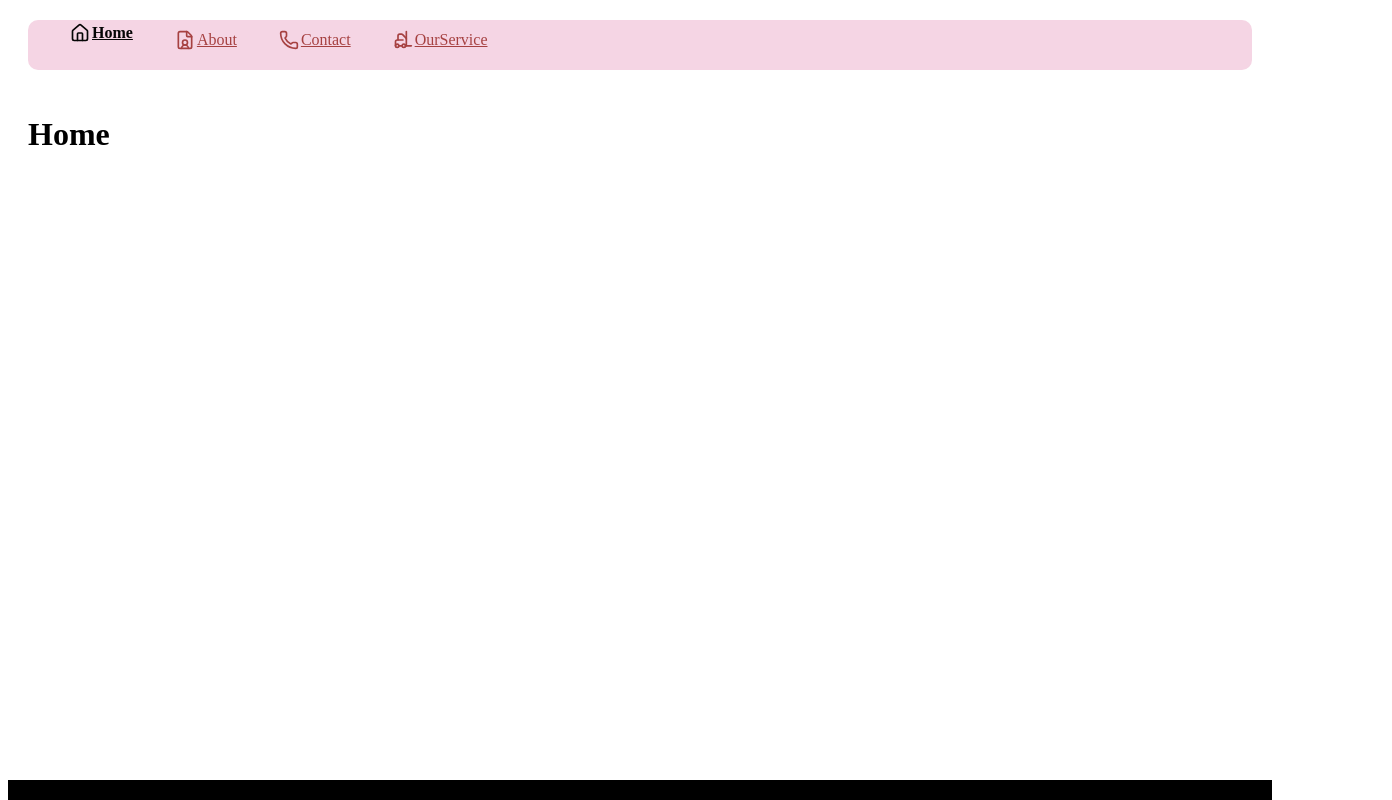
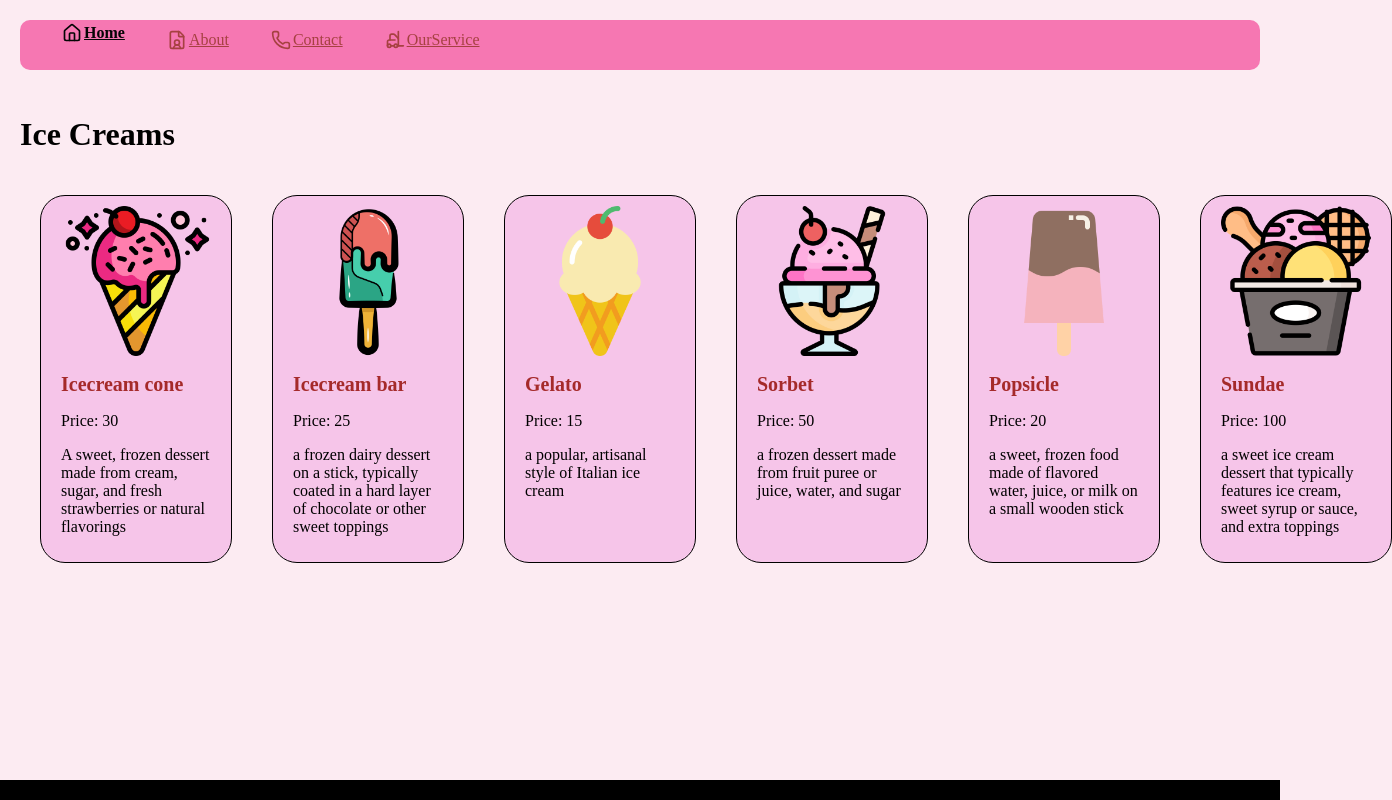
Before and after one commit to PoonamUgale41/icecream, a React (Vite) app: page / in a window 1280 px wide. Shown: the top 800 px of the page, 1392 px wide, since content can reach past the window. Built offline with nearby package versions, Linux system fonts and the light colour scheme.

Commit message:
code added

```diff
--- a/index.html
+++ b/index.html
@@ -7,6 +7,17 @@
     <title>icecream</title>
   </head>
   <body>
+    <style>
+      body {
+        margin: 0;
+        padding: 0;
+        background-color: rgb(252, 235, 242);
+      }
+      #root{
+        margin: 0;
+        padding: 0;
+      }
+    </style>
 
     <div id="root"></div>
     <script type="module" src="/src/main.jsx"></script>
--- a/src/components/Navbar/Navbar.css
+++ b/src/components/Navbar/Navbar.css
@@ -1,5 +1,5 @@
 .navbar{
-    background-color:rgb(245, 213, 228);
+    background-color:rgb(246, 119, 178);
     color:black;
     height: 30px;
     padding: 10px 20px;
--- a/src/views/Home/Home.css
+++ b/src/views/Home/Home.css
@@ -0,0 +1,20 @@
+.products-container{
+    display: flex;
+    width: 11px;
+}
+
+.product-container{
+    border: 1px solid black;
+    padding: 10px 20px;
+    margin: 20px;
+    border-radius: 25px;
+    background-color: rgb(246, 197, 233);
+}
+.product-title{
+    font-size: 20px;
+    font-weight: bold;
+    color:brown;
+}
+.product-img{
+    height: 150px;
+}
--- a/src/views/Home/Home.jsx
+++ b/src/views/Home/Home.jsx
@@ -16,7 +16,7 @@ function Card({children}){
 const PRODUCTS =[
   {
     id:1,
-    title: "Icecream cone(strawberry)",
+    title: "Icecream cone",
     price:30,
     description:"A sweet, frozen dessert made from cream, sugar, and fresh strawberries or natural flavorings",
     image:Img3
@@ -64,7 +64,21 @@ function Home() {
       <Navbar active="home" />
 
       <BodyContainer>
-        <h1>Home</h1>
+        <h1>Ice Creams</h1>
+        <div className="products-container">
+          {PRODUCTS.map((product)=>{
+            return (
+            <div className="product-container" key={product.id}>
+              <img src={product.image} className="product-img" alt={product.title} />
+
+              <h1 className="product-title">{product.title}</h1>
+              <p className="product-price">Price: {product.price}</p>
+              <p className="product-description">{product.description}</p>
+            </div>
+            );
+          })
+          }
+       </div>
       </BodyContainer>
 
       <Footer />
```
